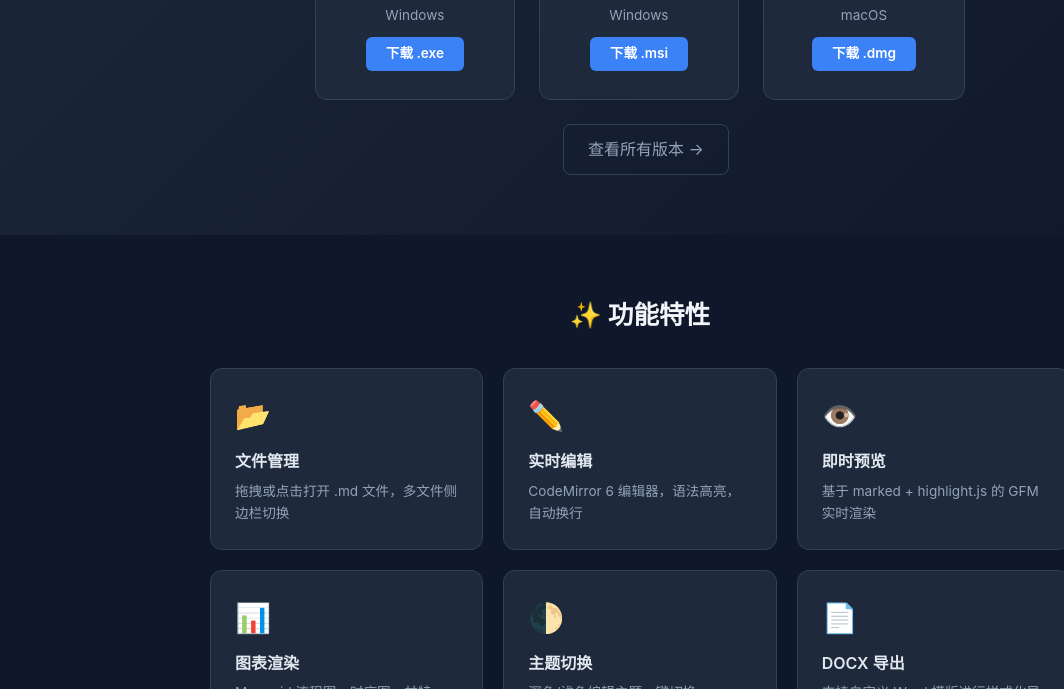
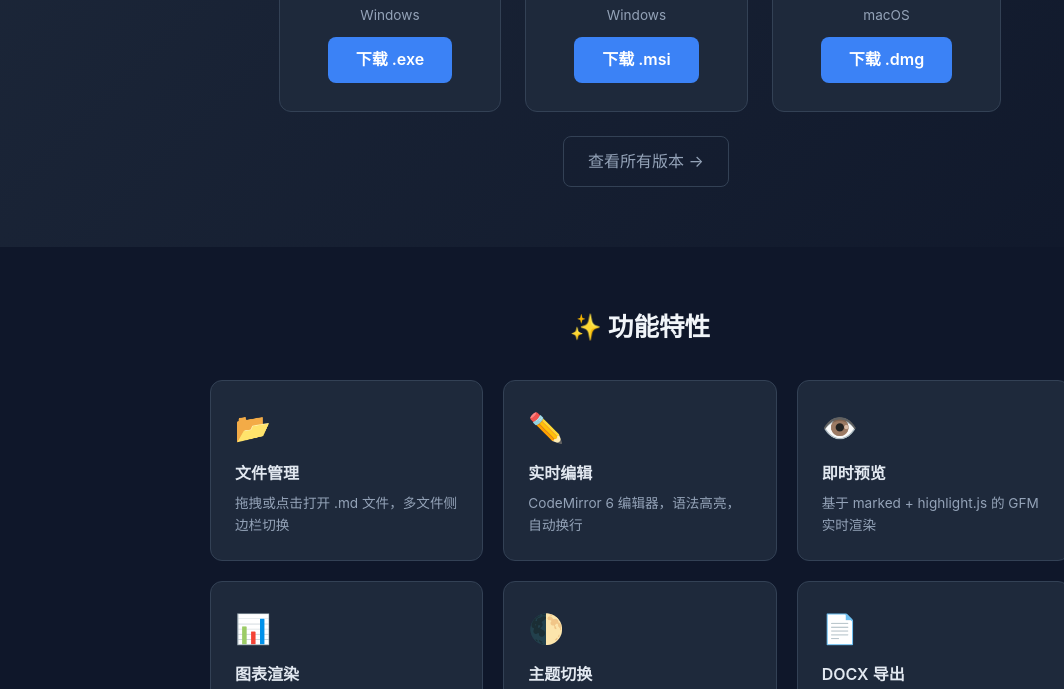
Before and after one commit to jayneena/md-previewer, a website: page docs/index.html in a window 1280 px wide. Shown: the part 411-1100 px from the top of the page, without its empty margins (0-1064 px from the left). Drawn offline with Linux system fonts and the light colour scheme; no server answers.

Commit message:
larger download buttons

```diff
--- a/docs/index.html
+++ b/docs/index.html
@@ -16,7 +16,7 @@ body { font-family: -apple-system, BlinkMacSystemFont, 'Segoe UI', Roboto, sans-
 .dl-tile:hover { border-color: #60a5fa; }
 .dl-tile-icon { font-size: 3.6rem; margin-bottom: 10px; }
 .dl-tile-name { font-size: 0.85rem; color: #94a3b8; margin-bottom: 10px; }
-.dl-tile-link { display: inline-block; background: #3b82f6; color: #fff; padding: 6px 20px; border-radius: 6px; font-size: 0.85rem; text-decoration: none; font-weight: 600; }
+.dl-tile-link { display: inline-block; background: #3b82f6; color: #fff; padding: 10px 28px; border-radius: 8px; font-size: 1rem; text-decoration: none; font-weight: 600; }
 .dl-tile-link:hover { background: #2563eb; }
 .dl-spinner { width: 28px; height: 28px; border: 3px solid #334155; border-top-color: #60a5fa; border-radius: 50%; animation: spin 0.8s linear infinite; margin: 0 auto; }
 @keyframes spin { to { transform: rotate(360deg); } }
```
